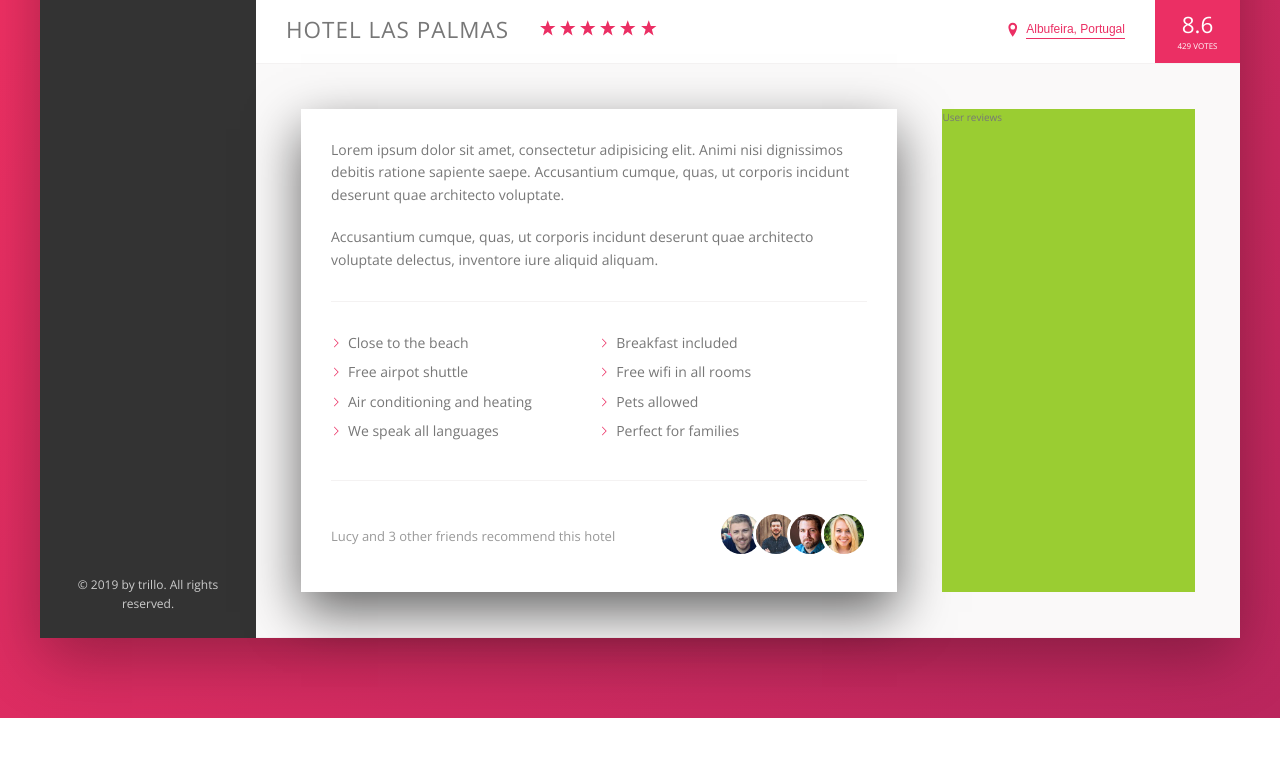
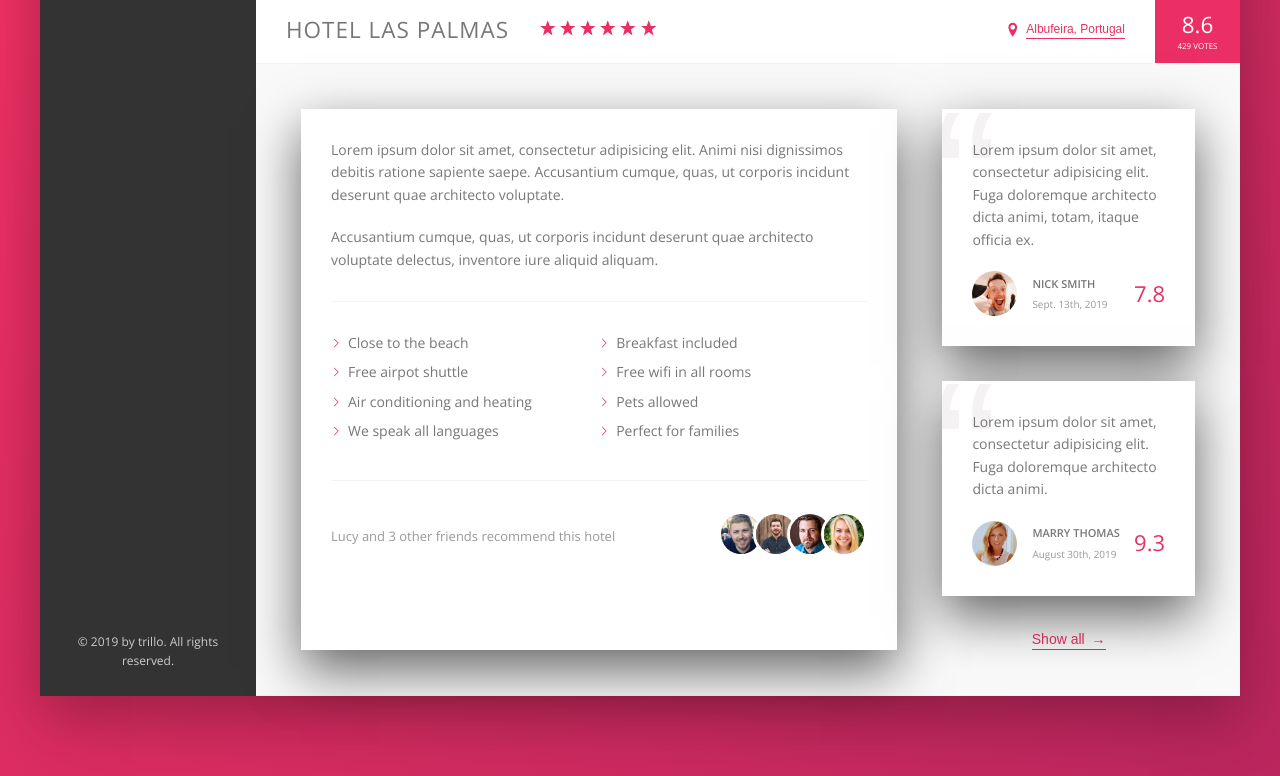
Before and after one commit to adewale2018/trillo_project, a website: page index.html in a window 1280 px wide. Shown: the part 539-1315 px from the top of the page. Before the commit the page ends 1257 px from the top, so only its background shows below. Drawn offline with nearby package versions, Linux system fonts and the light colour scheme.

Commit message:
Add user reviews section

```diff
--- a/index.html
+++ b/index.html
@@ -166,9 +166,35 @@
               </div>
             </div>
           </div>
-          <div class="user-reviews">
-            User reviews
-          </div>
+          <figure class="user-reviews">
+            <figure class="review">
+              <blockquote class="review__text">
+                Lorem ipsum dolor sit amet, consectetur adipisicing elit. Fuga doloremque architecto dicta animi, totam, itaque officia ex.
+              </blockquote>
+              <figcaption class="review__user">
+                <img src="img/user-1.jpg" alt="User 1" class="review__photo">
+                <div class="review__user-box">
+                  <p class="review__user-name">Nick Smith</p>
+                  <p class="review__user-date">Sept. 13th, 2019</p>
+                </div>
+                <div class="review__rating">7.8</div>
+              </figcaption>
+            </figure>
+            <figure class="review">
+              <blockquote class="review__text">
+                Lorem ipsum dolor sit amet, consectetur adipisicing elit. Fuga doloremque architecto dicta animi.
+              </blockquote>
+              <figcaption class="review__user">
+                <img src="img/user-2.jpg" alt="User 1" class="review__photo">
+                <div class="review__user-box">
+                  <p class="review__user-name">Marry Thomas</p>
+                  <p class="review__user-date">August 30th, 2019</p>
+                </div>
+                <div class="review__rating">9.3</div>
+              </figcaption>
+            </figure>
+            <button class="btn-inline">Show all <span>&rarr;</span></button>
+          </figure>
         </div>
 
       </main>
--- a/sass/_components.scss
+++ b/sass/_components.scss
@@ -273,6 +273,9 @@
 
   &:hover {
     color: var(--color-grey-dark-1);
+    & span {
+      margin-left: 8px;
+    }
   }
 
   &:focus {
@@ -281,6 +284,15 @@
     -webkit-animation: pulsate 1s infinite;
 
   }
+
+  & span {
+    margin-left: 3px;
+    transition: margin-left .2s;
+    -webkit-transition: margin-left .2s;
+    -moz-transition: margin-left .2s;
+    -ms-transition: margin-left .2s;
+    -o-transition: margin-left .2s;
+}
 
 }
 @keyframes pulsate {
@@ -364,10 +376,6 @@
     margin-right: auto;
   }
 
-  &__friends {
-
-  }
-
   &__photo {
     box-sizing: content-box;
     height: 4rem;
@@ -384,3 +392,68 @@
     }
   }
 }
+
+// Review
+.review {
+  background-color: #fff;
+  padding: 3rem;
+  margin-bottom: 3.5rem;
+  box-shadow: var(--shadow-light);
+  position: relative;
+  overflow: hidden;
+
+  &__text {
+    margin-bottom: 2rem;
+    z-index: 10;
+    position: relative;
+  }
+
+  &__user {
+    display: flex;
+    align-items: center;
+
+    &-box {
+      margin-right: auto;
+    }
+    &-name {
+      font-size: 1.1rem;
+      font-weight: 600;
+      text-transform: uppercase;
+      margin-bottom: .4rem;
+    }
+    &-date {
+      font-size: 1rem;
+      color: var(--color-grey-dark-3);
+    }
+
+  }
+  &__photo {
+    width: 4.5rem;
+    height: 4.5rem;
+    border-radius: 50%;
+    -webkit-border-radius: 50%;
+    -moz-border-radius: 50%;
+    -ms-border-radius: 50%;
+    -o-border-radius: 50%;
+    margin-right: 1.5rem;
+  }
+
+  &__rating {
+    color: var(--color-primary);
+    font-size: 2.2rem;
+    font-weight: 300;
+
+  }
+  &::before {
+    content: "\201C";
+    position: absolute;
+    line-height: 1;
+    top: -2.75rem;
+    left: -1rem;
+    font-size: 20rem;
+    color: var(--color-grey-light-2);
+    font-family: sans-serif;
+    z-index: 1;
+
+  }
+}
--- a/sass/_layout.scss
+++ b/sass/_layout.scss
@@ -34,13 +34,13 @@
   flex: 1;
 }
 .detail {
+  font-size: 1.4rem;
   display: flex;
   padding: 4.5rem;
   background-color: var(--color-grey-light-1);
   border-bottom: var(--line);
 }
 .description {
-  font-size: 1.4rem;
   background-color: #fff;
   flex: 0 0 60%;
   margin-right: 4.5rem;
@@ -48,6 +48,8 @@
   box-shadow: var(--shadow-light);
 }
 .user-reviews {
-  background-color: yellowgreen;
   flex: 1;
+  display: flex;
+  flex-direction: column;
+  align-items: center;
 }
```
Also changed, not shown: css/style.css.
